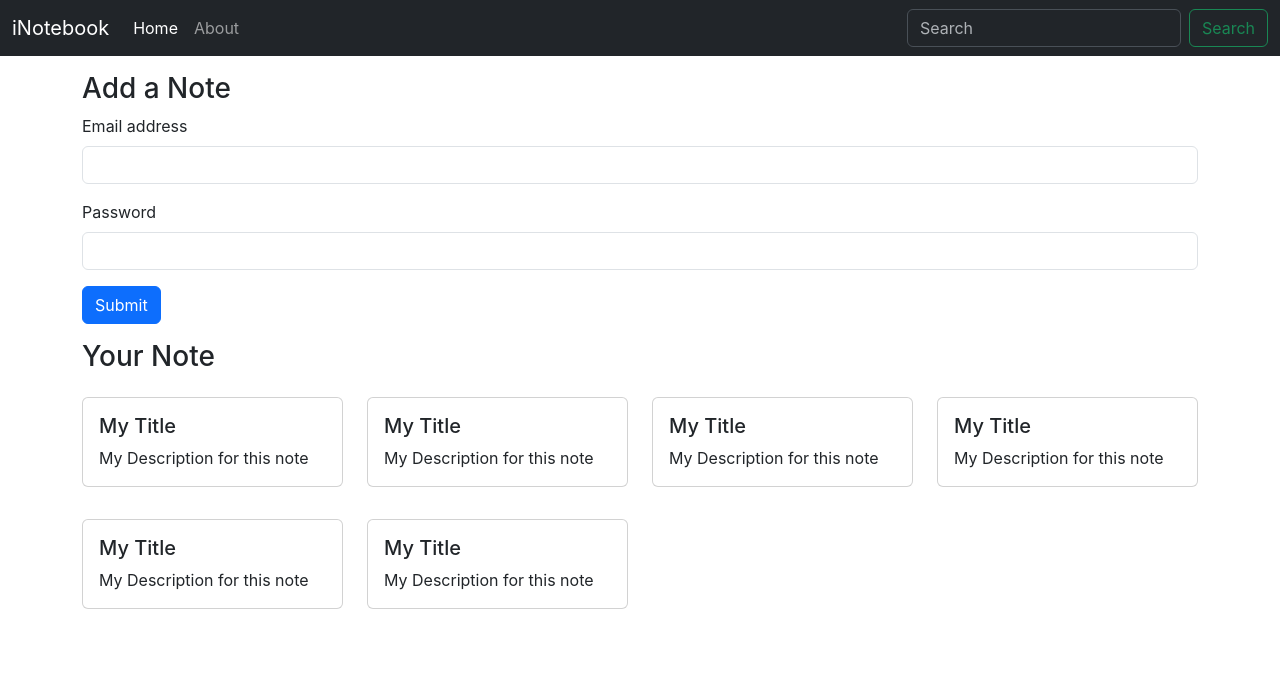
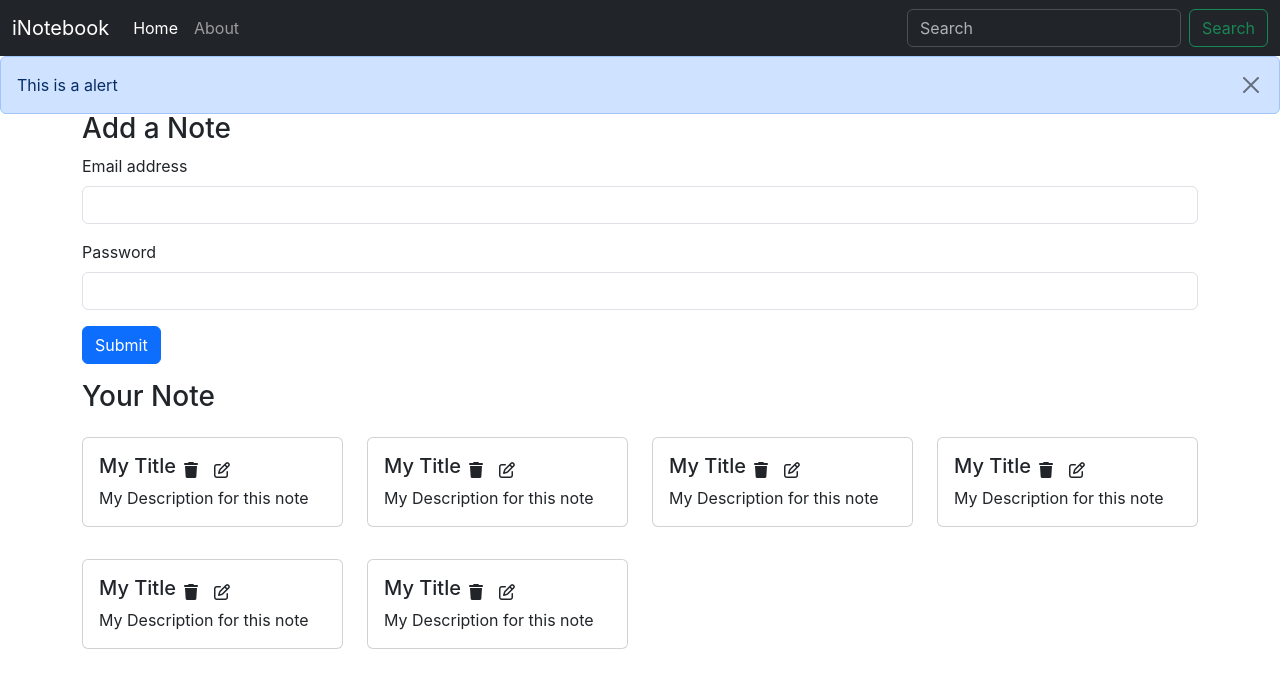
Before and after one commit to manishpandeyprojects/iNotebook, a React (Create React App) app: page / in a window 1280 px wide. Shown: the top 688 px of the page. Built offline with nearby package versions, Linux system fonts and the light colour scheme.

Commit message:
Added font-awesome icons and crearted alert component

```diff
--- a/public/index.html
+++ b/public/index.html
@@ -17,6 +17,7 @@
   </head>
   <body>
     <noscript>You need to enable JavaScript to run this app.</noscript>
+    <script src="https://kit.fontawesome.com/cac7c344f9.js" crossorigin="anonymous"></script>
     <div id="root"></div>
 
     <script src="https://cdn.jsdelivr.net/npm/bootstrap@5.3.0-alpha1/dist/js/bootstrap.bundle.min.js"></script>
--- a/src/App.js
+++ b/src/App.js
@@ -4,6 +4,7 @@ import Home from './components/Home';
 import Navbar from './components/Navbar';
 import { BrowserRouter, Routes, Route } from "react-router-dom";
 import NoteState from './context/notes/NoteState';
+import Alert from './components/Alert';
 
 function App() {
   return (
@@ -11,6 +12,7 @@ function App() {
       <NoteState>
         <BrowserRouter>
           <Navbar />
+          <Alert message="This is a alert" />
           <Routes>
             <Route path="/" element={<Home />} />
             <Route path="about/*" element={<About />} />
--- a/src/components/About.js
+++ b/src/components/About.js
@@ -1,15 +1,15 @@
-import React, { useContext, useEffect } from 'react'
-import noteContext from '../context/notes/noteContext'
+// import React, { useContext, useEffect } from 'react'
+// import noteContext from '../context/notes/noteContext'
 
 function About() {
-  const a = useContext(noteContext);
-  useEffect(() => {
-    a.update()
-    // eslint-disable-next-line
-  }, []);
+  // const a = useContext(noteContext);
+  // useEffect(() => {
+  //   a.update()
+  //   // eslint-disable-next-line
+  // }, []);
 
   return (
-    <div>This is About {a.state.name} and he is {a.state.class} </div>
+    <div>This is About </div>
   )
 }
 
--- /dev/null
+++ b/src/components/Alert.js
@@ -0,0 +1,12 @@
+import React from 'react'
+
+export default function Alert(props) {
+    return (
+        <div style={{"position": "relative"}}>
+            <div class="position-absolute w-100 alert alert-primary d-flex justify-content-between" role="alert">
+                {props.message}
+                <button type="button" class="btn-close" data-bs-dismiss="alert" aria-label="Close"></button>
+            </div>
+        </div>
+    )
+}
--- a/src/components/Home.js
+++ b/src/components/Home.js
@@ -5,7 +5,7 @@ import Notes from './Notes';
 
 function Home() {
   return (
-    <div className='container my-3'>
+    <div className='container my-3 mt-5 pt-2'>
       <div className="addNote">
         <h3>Add a Note</h3>
         <form>
--- a/src/components/Noteitems.js
+++ b/src/components/Noteitems.js
@@ -6,7 +6,11 @@ export default function Noteitems(props) {
         <div className="col-md-3 my-3">
             <div class="card">
                 <div class="card-body">
-                    <h5 class="card-title">{note.title}</h5>
+                    <div className="d-flex align-items-center">
+                        <h5 class="card-title">{note.title}</h5>
+                        <i class="fa-solid fa-trash mx-2"></i>
+                        <i class="fa-regular fa-pen-to-square mx-2"></i>
+                    </div>
                     <p class="card-text">{note.description}</p>
                 </div>
             </div>
--- a/src/index.css
+++ b/src/index.css
@@ -11,3 +11,7 @@ code {
   font-family: source-code-pro, Menlo, Monaco, Consolas, 'Courier New',
     monospace;
 }
+
+i{
+  cursor: pointer;
+}
```
